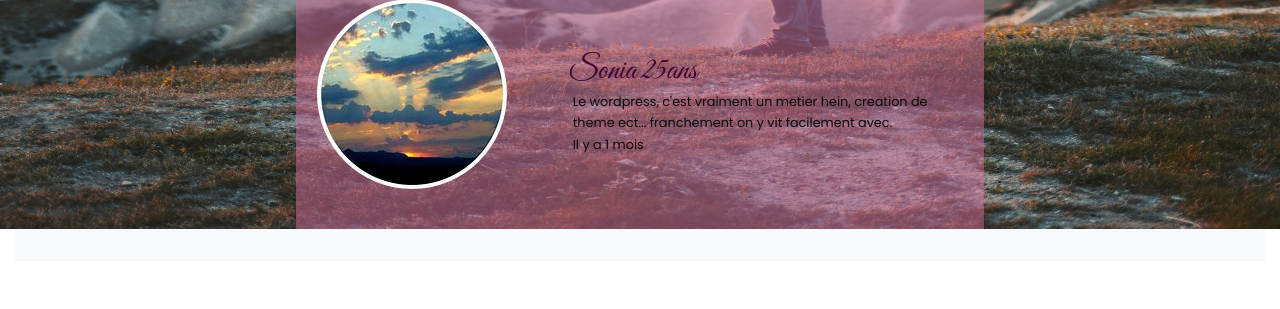
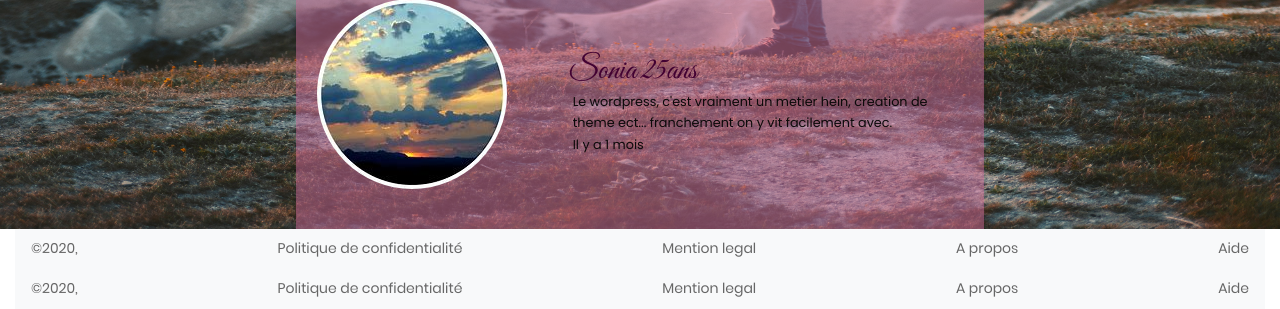
Before and after one commit to sandra-f/WhyNotYou, a PHP site: template templates/home.html.twig in a window 1280 px wide. Shown: the part 1190-1499 px from the top of the page. Before the commit the page ends 1419 px from the top, so only its background shows below. Run offline with PHP 8.4, Linux system fonts and the light colour scheme; the template is opened without the code that fills it, so the values that code supplies are empty; some libraries are stand-ins or nearby versions.

Commit message:
ajout footer

```diff
--- a/templates/base.html.twig
+++ b/templates/base.html.twig
@@ -60,11 +60,13 @@
         <div class="container-fluid">
 
             <nav class="navbar navbar-light bg-light"  >
-
-            <a class="navbar-head" href=""></a>
-            <a class="navbar-head" href=""></a>
-            <a class="navbar-head" href=""></a>
-            <a class="navbar-head" href=""></a>
+                <p>
+               &copy;2020,
+                </p>
+                <a class="navbar-head" href="">Politique de confidentialité</a>
+                <a class="navbar-head" href="">Mention legal</a>
+                <a class="navbar-head" href="">A propos</a>
+                <a class="navbar-head" href="">Aide</a>
 
             </nav>
 
```
